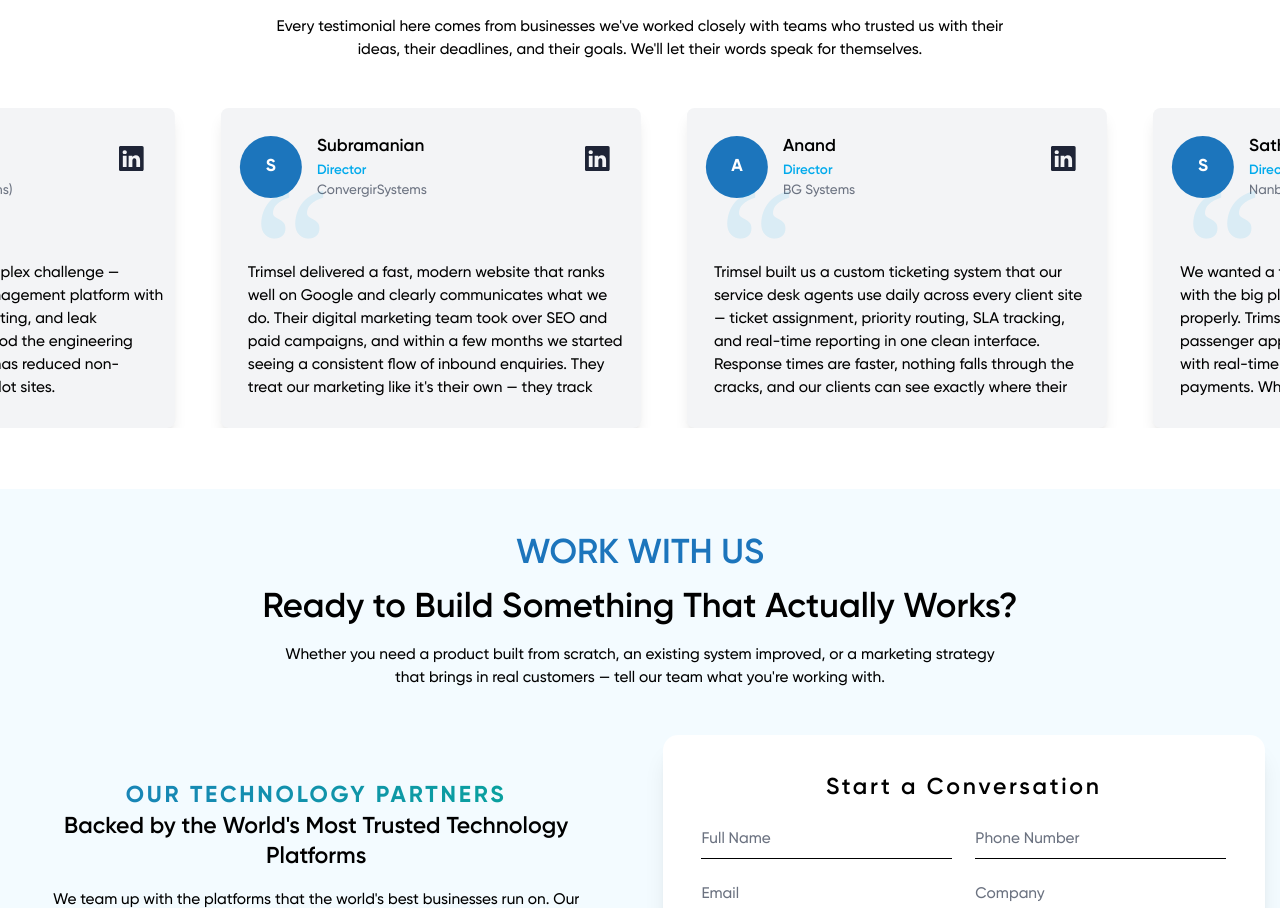
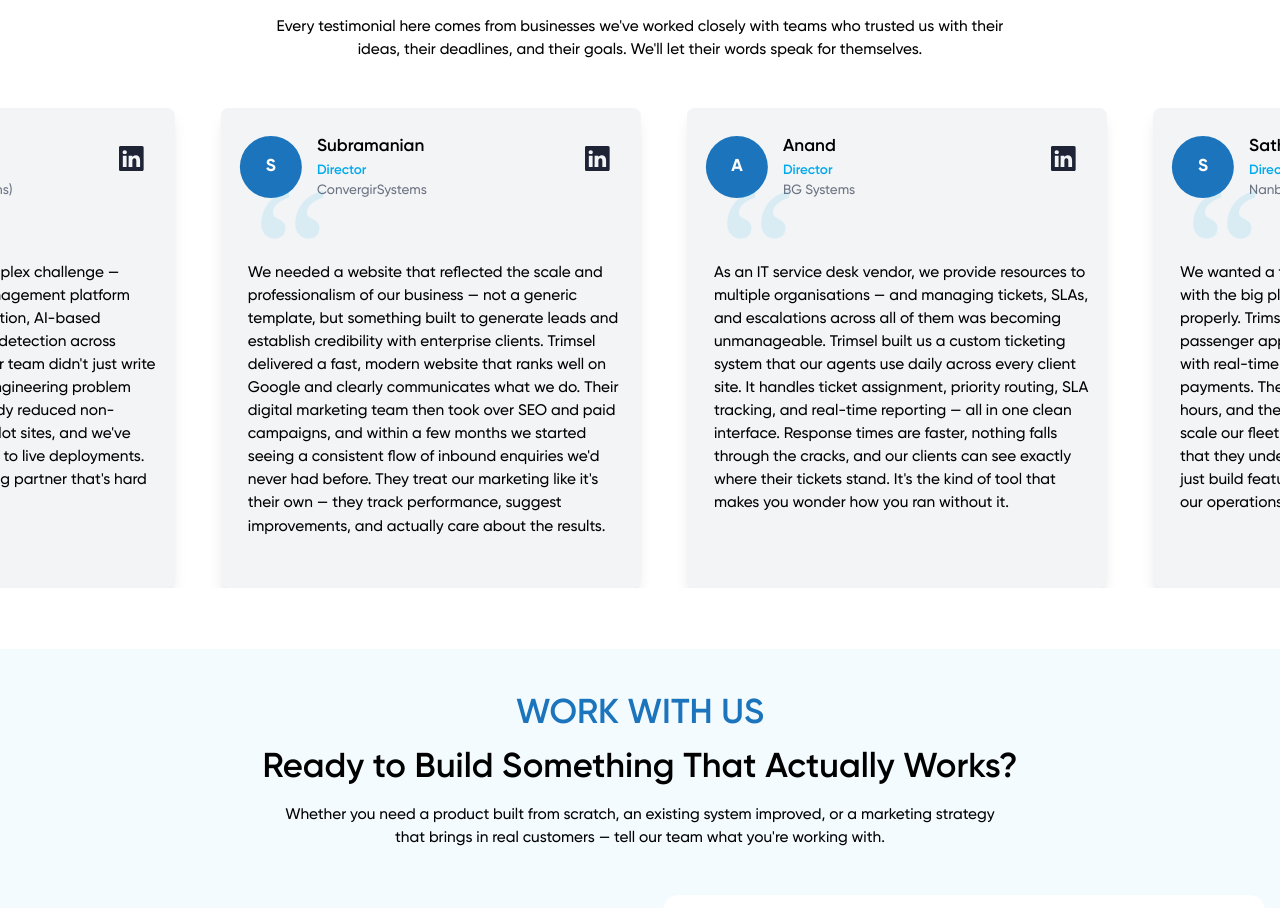
Before and after one commit to Trimsel/trimsel_website_new, a Next.js app: page /aboutus in a window 1280 px wide. Shown: the part 7614-8522 px from the top of the page. Built offline with nearby package versions, Linux system fonts and the light colour scheme.

Commit message:
updated the testimonials

```diff
--- a/src/components/testimonial.js
+++ b/src/components/testimonial.js
@@ -30,7 +30,7 @@ export default function Testimonial() {
           {testimonialData?.map((item) => (
             <div
               key={item.id}
-              className="relative mx-3 w-[280px] h-[320px] flex flex-col rounded-lg bg-gray-100 px-5 py-7 shadow-lg overflow-hidden sm:mx-6 sm:w-[340px] md:w-[420px]"
+              className="relative mx-3 w-[280px] h-[480px] flex flex-col rounded-lg bg-gray-100 px-5 py-7 shadow-lg sm:mx-6 sm:w-[340px] md:w-[420px]"
             >
               {/* LinkedIn Icon */}
               <Image
@@ -64,8 +64,8 @@ export default function Testimonial() {
               </span>
 
               {/* Message */}
-              <div className="mt-12 left-2 relative z-10 overflow-hidden">
-                <p className="text-black font-medium line-clamp-7">{item.message}</p>
+              <div className="mt-12 left-2 relative z-10">
+                <p className="text-black font-medium">{item.message}</p>
               </div>
             </div>
           ))}
--- a/src/data/testimonialdata.js
+++ b/src/data/testimonialdata.js
@@ -6,7 +6,7 @@ const testimonialData = [
     company: "KarIOT (ConvergirSystems)",
     initials: "KD",
     message:
-      "We came to Trimsel with a complex challenge — building a real-time water management platform with IoT sensors, AI demand forecasting, and leak detection. Their team understood the engineering problem deeply. The platform has reduced non-revenue water by 15% across pilot sites.",
+      "We came to Trimsel with a complex challenge — building a real-time water management platform that needed IoT sensor integration, AI-based demand forecasting, and leak detection across multiple deployment sites. Their team didn't just write code — they understood the engineering problem deeply. The platform has already reduced non-revenue water by 15% across pilot sites, and we've scaled from a proof of concept to live deployments. Trimsel is the kind of engineering partner that's hard to find and harder to replace.",
   },
   {
     id: 2,
@@ -15,7 +15,7 @@ const testimonialData = [
     company: "ConvergirSystems",
     initials: "S",
     message:
-      "Trimsel delivered a fast, modern website that ranks well on Google and clearly communicates what we do. Their digital marketing team took over SEO and paid campaigns, and within a few months we started seeing a consistent flow of inbound enquiries. They treat our marketing like it's their own — they track performance and actually care about the results.",
+      "We needed a website that reflected the scale and professionalism of our business — not a generic template, but something built to generate leads and establish credibility with enterprise clients. Trimsel delivered a fast, modern website that ranks well on Google and clearly communicates what we do. Their digital marketing team then took over SEO and paid campaigns, and within a few months we started seeing a consistent flow of inbound enquiries we'd never had before. They treat our marketing like it's their own — they track performance, suggest improvements, and actually care about the results.",
   },
   {
     id: 3,
@@ -24,7 +24,7 @@ const testimonialData = [
     company: "BG Systems",
     initials: "A",
     message:
-      "Trimsel built us a custom ticketing system that our service desk agents use daily across every client site — ticket assignment, priority routing, SLA tracking, and real-time reporting in one clean interface. Response times are faster, nothing falls through the cracks, and our clients can see exactly where their tickets stand.",
+      "As an IT service desk vendor, we provide resources to multiple organisations — and managing tickets, SLAs, and escalations across all of them was becoming unmanageable. Trimsel built us a custom ticketing system that our agents use daily across every client site. It handles ticket assignment, priority routing, SLA tracking, and real-time reporting — all in one clean interface. Response times are faster, nothing falls through the cracks, and our clients can see exactly where their tickets stand. It's the kind of tool that makes you wonder how you ran without it.",
   },
   {
     id: 4,
@@ -33,7 +33,7 @@ const testimonialData = [
     company: "Nanbas Travels",
     initials: "S",
     message:
-      "We wanted a taxi booking app that could compete with the big players but serve our local market properly. Trimsel built us a complete solution — passenger app, driver app, and an admin panel — with real-time tracking, fare calculation, and in-app payments. What set them apart was that they understood the taxi business — they didn't just build features, they built the right features for how our operations actually work.",
+      "We wanted a taxi booking app that could compete with the big players but serve our local market properly. Trimsel built us a complete solution — passenger app, driver app, and an admin panel — with real-time tracking, fare calculation, and in-app payments. The app runs smoothly even during peak hours, and the driver onboarding flow made it easy to scale our fleet quickly. What set Trimsel apart was that they understood the taxi business — they didn't just build features, they built the right features for how our operations actually work.",
   },
   {
     id: 5,
@@ -42,7 +42,7 @@ const testimonialData = [
     company: "AtoZ E-commerce",
     initials: "D",
     message:
-      "Trimsel delivered a full-stack e-commerce solution with product management, payment integration, logistics tracking, and a mobile app. The platform handles peak-season traffic without breaking, and the admin panel saves our operations team hours every day. It's rare to find a company that does both engineering and marketing well — Trimsel does.",
+      "Trimsel delivered a full-stack e-commerce solution with product management, payment integration, logistics tracking, and a mobile app. The platform handles peak-season traffic without breaking, and the admin panel saves our operations team hours every day. On the marketing side, their SEO and social media campaigns brought us consistent organic traffic from day one. It's rare to find a company that does both engineering and marketing well — Trimsel does.",
   },
 ];
 
```
